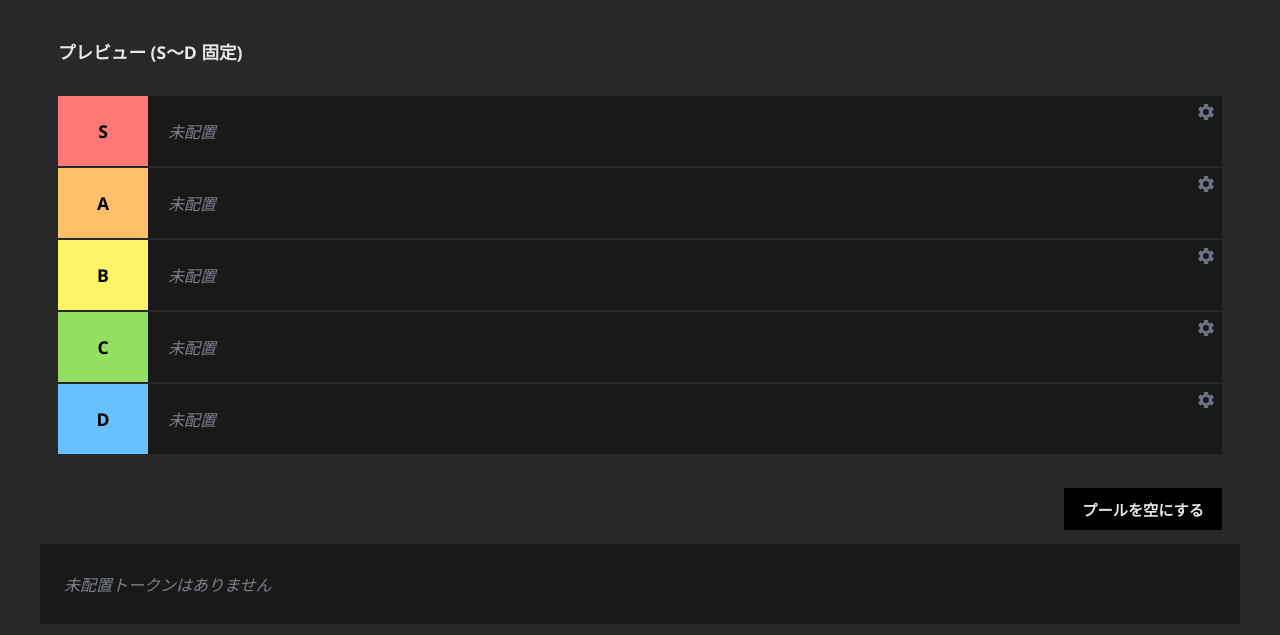
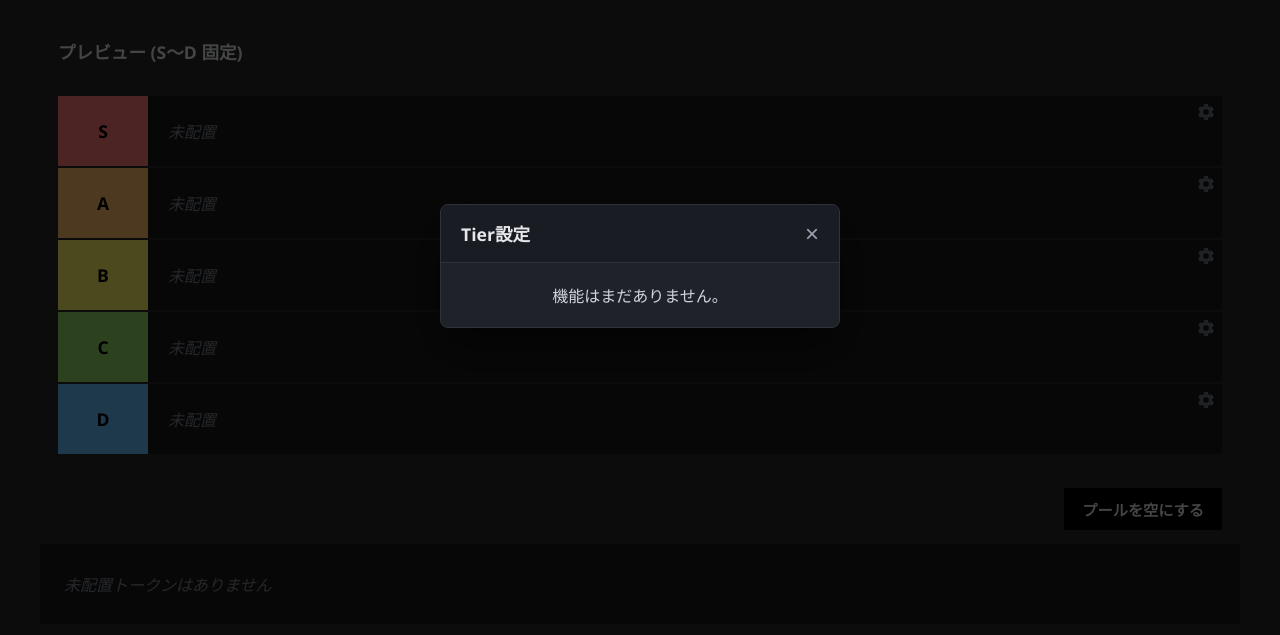
Before and after one commit to tass3/moji-tierlist, a plain HTML site: page index.html in a window 1280 px wide. Both pictures are taken after a click on the button 1206 px from the left and 246 px from the top of the page. Shown: the part 134-769 px from the top of the page. Drawn offline with Linux system fonts and the light colour scheme.

Commit message:
小ウィンドウのみを追加

```diff
--- a/index.html
+++ b/index.html
@@ -49,6 +49,19 @@
         </main>
     </div>
 
+    <!-- 設定モーダル -->
+    <div id="settings-modal" class="modal hidden">
+        <div class="modal-content">
+            <div class="modal-header">
+                <h3>Tier設定</h3>
+                <button id="close-modal" class="close-btn">&times;</button>
+            </div>
+            <div class="modal-body">
+                <p>機能はまだありません。</p>
+            </div>
+        </div>
+    </div>
+
     <!-- SVG定義 -->
     <svg style="display: none;">
         <symbol id="icon-settings" viewBox="0 0 24 24">
--- a/script.js
+++ b/script.js
@@ -13,11 +13,29 @@ let tokenPool = [];
 // ドラッグ中のデータ
 let dragItem = null;
 
+// モーダル関連の変数
+const modal = document.getElementById('settings-modal');
+
 function init() {
     document.getElementById('generate-btn').addEventListener('click', generateTokens);
     document.getElementById('clear-pool-btn').addEventListener('click', clearPool);
+
+    // モーダル関連イベント
+    document.getElementById('close-modal').addEventListener('click', closeSettings);
+
     renderBoard();
     renderPool();
+}
+
+// 設定モーダルを開く
+function openSettings(index) {
+    // 将来的にindexを使ってどのTierか特定する
+    modal.classList.remove('hidden');
+}
+
+// 設定モーダルを閉じる
+function closeSettings() {
+    modal.classList.add('hidden');
 }
 
 // Tier表を描画
@@ -86,6 +104,7 @@ function renderBoard() {
                 <use href="#icon-settings"></use>
             </svg>
         `;
+        settingsBtn.addEventListener('click', () => openSettings(tierIndex));
 
         row.appendChild(label);
         row.appendChild(itemsContainer);
--- a/style.css
+++ b/style.css
@@ -273,6 +273,76 @@ header h1 {
     }
 }
 
+
+
+/* モーダル */
+.modal {
+    position: fixed;
+    top: 0;
+    left: 0;
+    width: 100%;
+    height: 100%;
+    background: rgba(0, 0, 0, 0.7);
+    display: flex;
+    justify-content: center;
+    align-items: center;
+    z-index: 1000;
+    opacity: 1;
+    visibility: visible;
+    transition: all 0.2s;
+}
+
+.modal.hidden {
+    opacity: 0;
+    visibility: hidden;
+    pointer-events: none;
+}
+
+.modal-content {
+    background: #1f2229;
+    width: 90%;
+    max-width: 400px;
+    border-radius: 8px;
+    box-shadow: 0 20px 50px rgba(0, 0, 0, 0.5);
+    overflow: hidden;
+    border: 1px solid #2e323a;
+}
+
+.modal-header {
+    padding: 16px 20px;
+    background: #191c23;
+    display: flex;
+    justify-content: space-between;
+    align-items: center;
+    border-bottom: 1px solid #2e323a;
+}
+
+.modal-header h3 {
+    margin: 0;
+    font-size: 1.1em;
+    color: #e5e7eb;
+}
+
+.close-btn {
+    background: none;
+    border: none;
+    font-size: 1.5em;
+    color: #9ca3af;
+    cursor: pointer;
+    padding: 0;
+    line-height: 1;
+}
+
+.close-btn:hover {
+    color: #e5e7eb;
+}
+
+.modal-body {
+    padding: 20px;
+    color: #d1d5db;
+    text-align: center;
+}
+
 /* 設定ボタン（歯車） */
 .tier-settings-btn {
     width: 32px;
```
